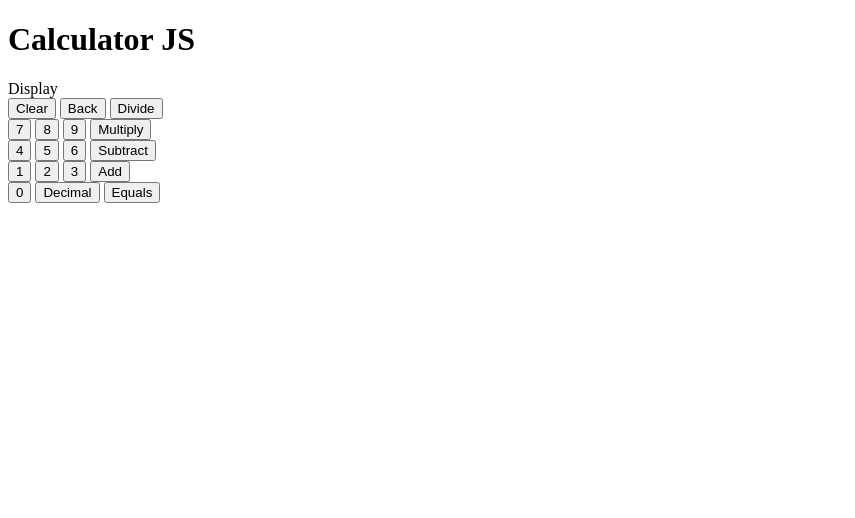
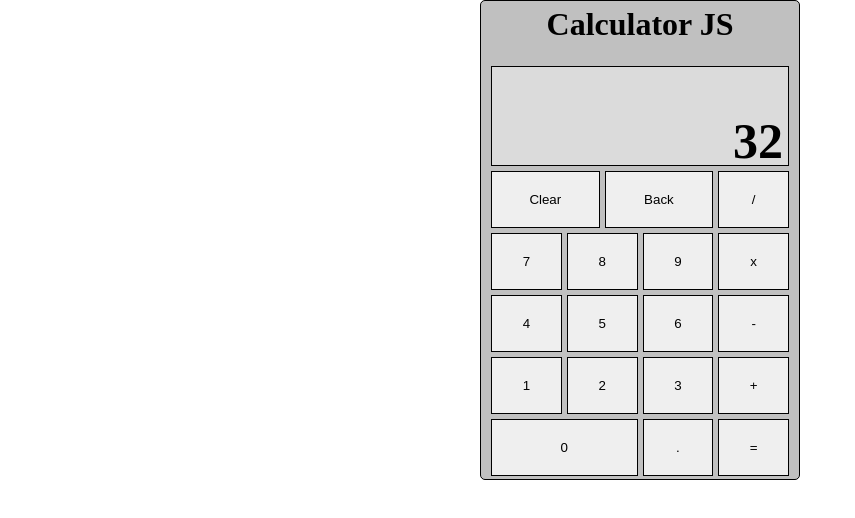
Before and after one commit to email362/calculator-js, a plain HTML site: page index.html in a window 1280 px wide. Shown: the whole page, without its empty margins (0-855 px from the left). Drawn offline with Linux system fonts and the light colour scheme.

Commit message:
added base styling to the calculator

```diff
--- a/index.html
+++ b/index.html
@@ -4,45 +4,36 @@
     <meta charset="UTF-8">
     <meta http-equiv="X-UA-Compatible" content="IE=edge">
     <meta name="viewport" content="width=device-width, initial-scale=1.0">
+    <link rel="stylesheet" href="styles.css">
     <title>Calculator JS</title>
 </head>
 <body>
-    <div class='container'>
+    <div class='' id='calculator'>
         <div class='row'>
             <h1 id='title'>Calculator JS</h1>
         </div>
         <div class='row'>
-            <span id='output'>Display</span>
+            <h3 id='output'>32</h3>
         </div>
-        <section class='container'>
-            <div class='row'>
+        <section class='grid-container'>
                 <button id='clear' class="operation"> Clear</button>
                 <button id='back' class="operation">Back</button>
-                <button id='divide' class="operation">Divide</button>
-            </div>
-            <div class='row'>
-                <button id='7' class="number">7</button>
-                <button id='8' class="number">8</button>
-                <button id='9' class="number">9</button>
-                <button id='multiply' class="operation">Multiply</button>
-            </div>
-            <div class='row'>
-                <button id='4' class="number">4</button>
-                <button id='5' class="number">5</button>
-                <button id='6' class="number">6</button>
-                <button id='subtract' class="operation">Subtract</button>
-            </div>
-            <div class='row'>
-                <button id='1' class="number">1</button>
-                <button id='2' class="number">2</button>
-                <button id='3' class="number">3</button>
-                <button id='add' class="operation">Add</button>
-            </div>
-            <div class='row'>
-                <button id='0' class="number">0</button>
-                <button id='decimal' class="operation">Decimal</button>
-                <button id='equals' class="operation">Equals</button>
-            </div>
+                <button id='divide' class="operation">/</button>
+                <button id='seven' class="number">7</button>
+                <button id='eight' class="number">8</button>
+                <button id='nine' class="number">9</button>
+                <button id='multiply' class="operation">x</button>
+                <button id='four' class="number">4</button>
+                <button id='five' class="number">5</button>
+                <button id='six' class="number">6</button>
+                <button id='subtract' class="operation">-</button>
+                <button id='one' class="number">1</button>
+                <button id='two' class="number">2</button>
+                <button id='three' class="number">3</button>
+                <button id='add' class="operation">+</button>
+                <button id='zero' class="number">0</button>
+                <button id='decimal' class="operation">.</button>
+                <button id='equals' class="operation">=</button>
         </section>
     </div>
 </body>
--- /dev/null
+++ b/styles.css
@@ -0,0 +1,114 @@
+/* CSS Resets */
+
+* {
+    border: 0;
+    padding: 0;
+    margin: 0;
+    box-sizing: border-box;
+}
+/* Make sure each row stays 100% */
+.row {
+    width: 100%;
+}
+/* Calculator container styling */
+#calculator {
+    width: 320px;
+    height: 480px;
+    margin: 0 auto;
+    background-color: rgb(192, 192, 192);
+    border: 1px solid black;
+    border-radius: 5px;
+    padding: 5px 10px;
+}
+/* Title styling */
+#title {
+    text-align: center;
+    vertical-align: text-bottom;
+    height: 60px;
+    font-size: 32px;
+}
+/* Display Styling */
+#output {
+    background-color: rgb(219, 219, 219);
+    border: 1px solid black;
+    text-align: right;
+    width: 100%;
+    height: 100px;
+    font-size: 50px;
+    padding-top: 45px;
+    padding-right: 5px;
+}
+/* Input section styling */
+.grid-container {
+    display: grid;
+    height: 305px;
+    width: 100%;
+    margin-top: 5px;
+    column-gap: 5px;
+    row-gap: 5px;
+    grid-template-rows: repeat(5, 1fr);
+    grid-template-columns: repeat(8, 1fr);
+    grid-template-areas:
+    "clear clear clear back back back divide divide"
+    "seven seven eight eight nine nine multiply multiply"
+    "four four five five six six subtract subtract"
+    "one one two two three three add add"
+    "zero zero zero zero decimal decimal equals equals";
+}
+.operation, .number {
+    border: 1px solid black;
+}
+#clear {
+    grid-area: clear;
+}
+#back {
+    grid-area: back;
+}
+#divide {
+    grid-area: divide;
+}
+#seven {
+    grid-area: seven;
+}
+#eight {
+    grid-area: eight;
+}
+#nine {
+    grid-area: nine;
+}
+#multiply {
+    grid-area: multiply;
+}
+#four {
+    grid-area: four;
+}
+#five {
+    grid-area: five;
+}
+#six {
+    grid-area: six;
+}
+#subtract {
+    grid-area: subtract;
+}
+#one {
+    grid-area: one;
+}
+#two {
+    grid-area: two;
+}
+#three {
+    grid-area: three;
+}
+#add {
+    grid-area: add;
+}
+#zero {
+    grid-area: zero;
+}
+#decimal {
+    grid-area: decimal;
+}
+#equals {
+    grid-area: equals;
+}
```
Also changed, not shown: 1 other file.
